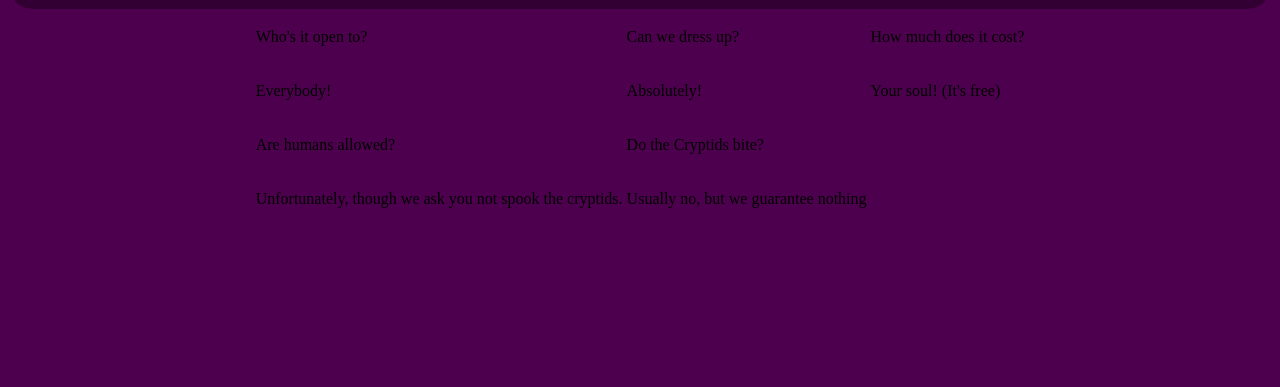
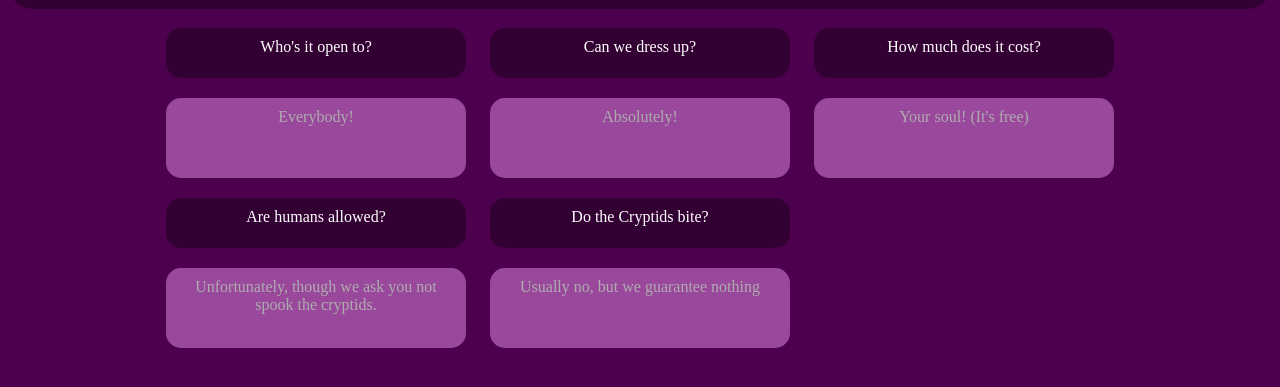
Before and after one commit to abigailosborn/abigailosborn.github.io, a plain HTML site: page faq.html in a window 1280 px wide. Shown: the part 95-482 px from the top of the page. Drawn offline with Linux system fonts and the light colour scheme.

Commit message:
Stylesheet: update css

```diff
--- a/stylesheet.css
+++ b/stylesheet.css
@@ -64,3 +64,33 @@ img.poster{
 	border-radius: 25px 25px 25px 25px;
 	margin-top: 40px;
 }
+p.faqs{
+	text-align: center;
+	color: white;
+	background-color: #330033;
+	border-radius: 15px 15px 15px 15px;
+	padding-left: 10px;
+	padding-right: 10px;
+	padding-top: 10px;
+	padding-bottom: 10px;
+	margin-left: 10px;
+	margin-right:10px;
+	width: 280px;
+	height: 30px;
+}
+p.answers{
+	text-align: center;
+	color: #AEACAE;
+	background-color: #99489C;
+	border-radius: 15px 15px 15px 15px;
+	padding-left: 10px;
+	padding-right: 10px;
+	padding-top: 10px;
+	padding-bottom: 10px;
+	margin-left: 10px;
+	margin-right:10px;
+	margin-top: auto;
+	margin-bottom: auto;
+	width: 280px;
+	height: 60px;
+}
```
